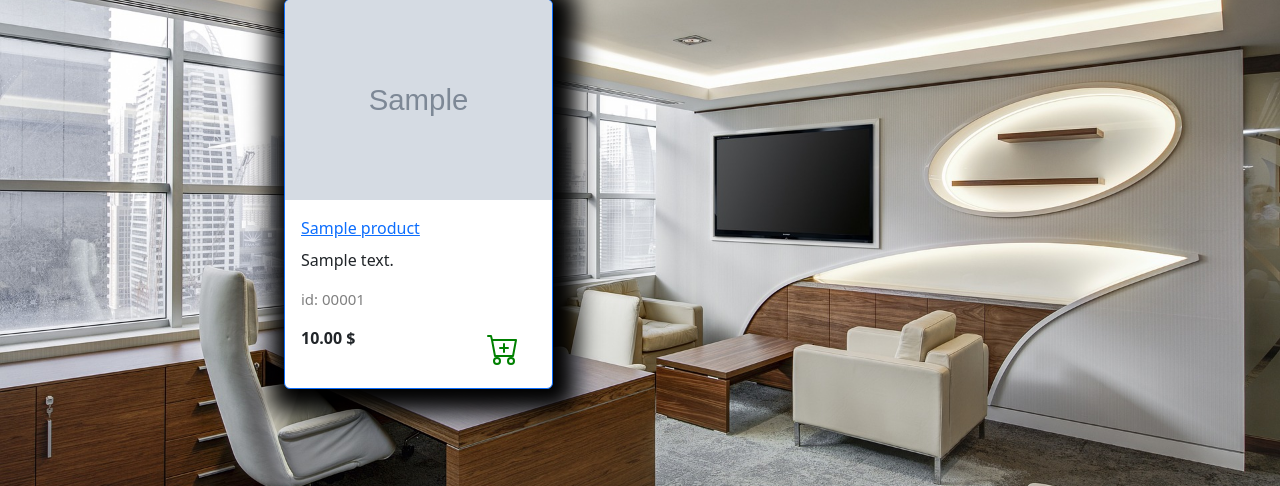
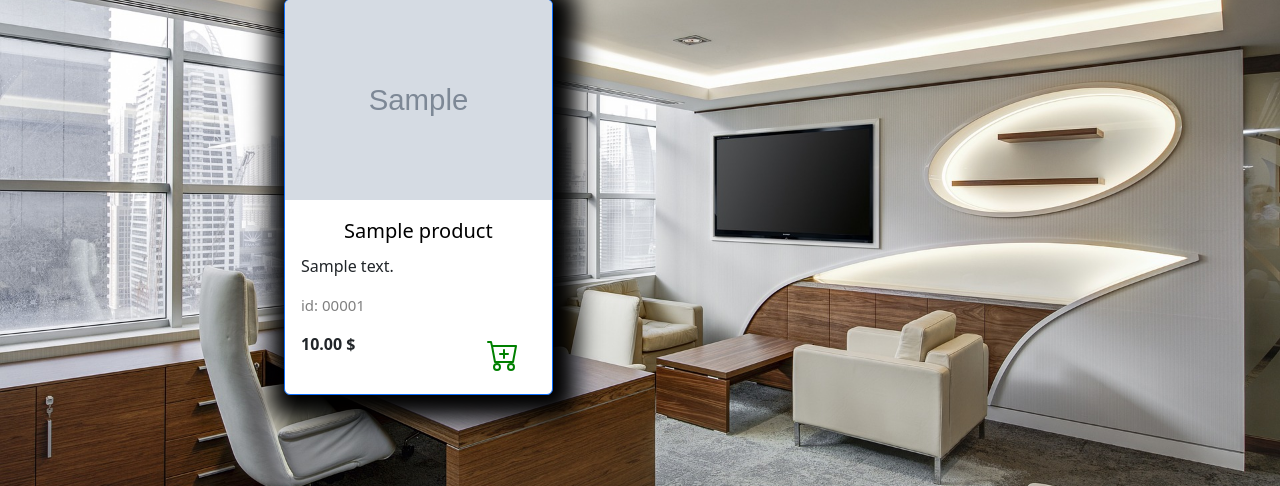
Before and after one commit to Viktor-Beniukh/awesome-house-style, a Django app: page /catalog/search/ in a window 1280 px wide. Shown: the part 171-657 px from the top of the page. Run offline with Django 4.2, Linux system fonts and the light colour scheme; tables that the repository leaves empty hold one stand-in row (values such as "Sample post"); grey boxes marked "Sample" are stand-in pictures; some libraries are stand-ins or nearby versions.

Commit message:
Added style css for product link

```diff
--- a/goods/templates/goods/catalog.html
+++ b/goods/templates/goods/catalog.html
@@ -76,8 +76,8 @@
           {% endif %}
 
           <div class="card-body">
-            <a href="{{ product.get_absolute_url }}">
-              <p class="card-title">
+            <a class="product-card" href="{{ product.get_absolute_url }}">
+              <p class="card-title text-center">
                 {{ product.name }}
 {#                {% autoescape off %}#}
 {#                  {% if product.headline %}#}
--- a/static/deps/css/my_css.css
+++ b/static/deps/css/my_css.css
@@ -36,3 +36,13 @@ body {
   border-radius: 15px;
   font-size: 0.7rem;
 }
+
+.product-card {
+  color: black;
+  text-decoration: none;
+  font-size: 20px;
+}
+.product-card:hover {
+  color: blue;
+  text-decoration: underline;
+}
```
